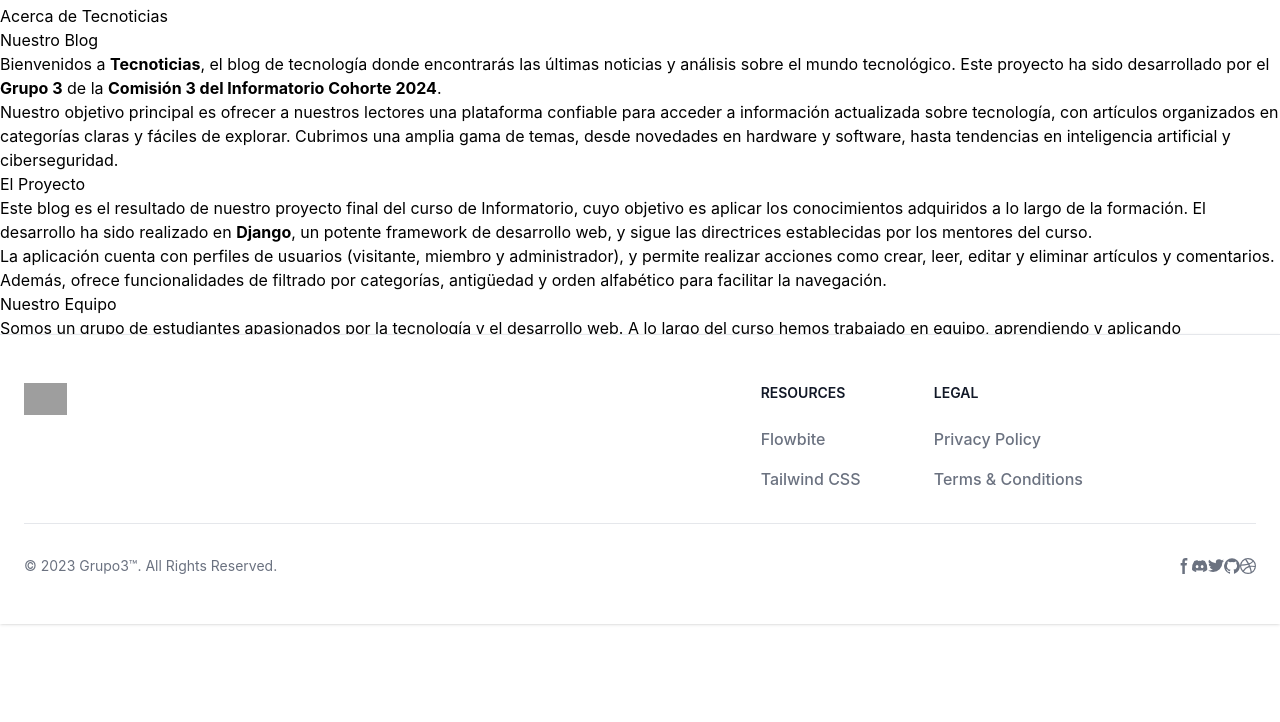
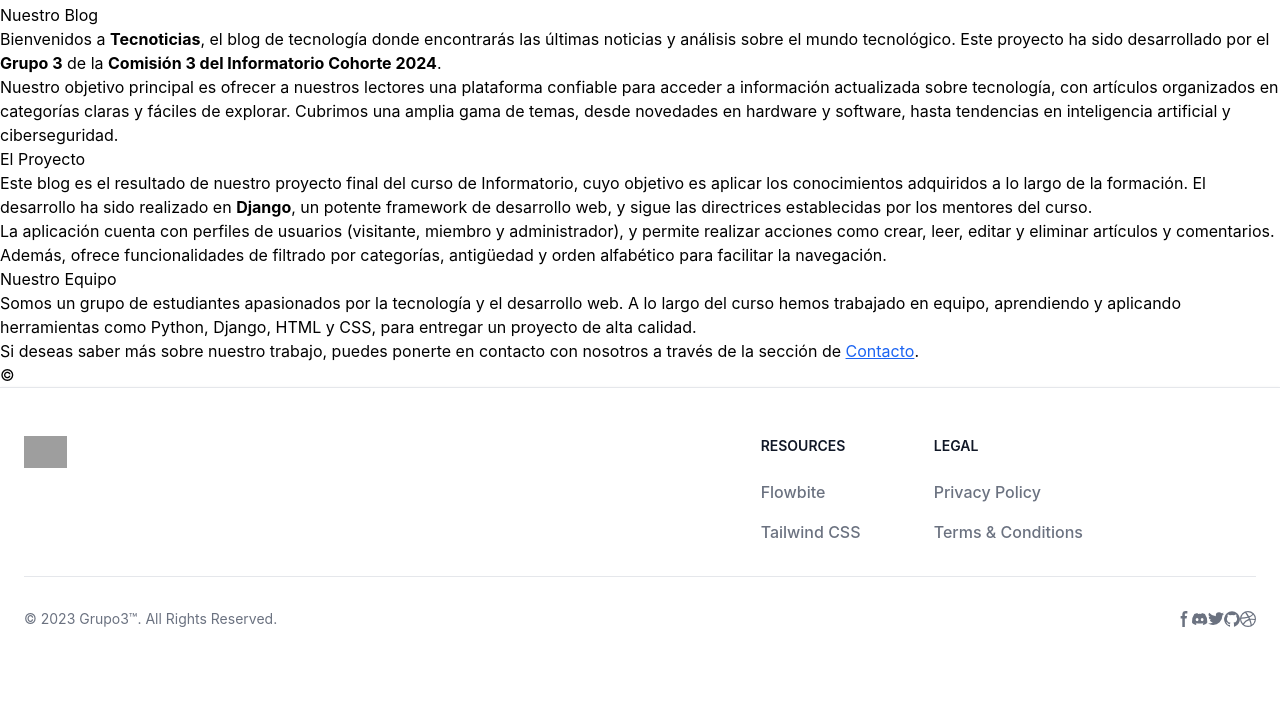
Before and after one commit to M0narc/django_news_app, a Django app: page /aboutus/ in a window 1280 px wide. Shown: the part 176-898 px from the top of the page. After the commit the page ends 803 px from the top, so only its background shows below. Run offline with Django 5.2, Linux system fonts and the light colour scheme; some libraries are stand-ins or nearby versions; grey boxes are pictures that could not be loaded.

Commit message:
arreglado navbar y footer

```diff
--- a/src/templates/base.html
+++ b/src/templates/base.html
@@ -16,7 +16,7 @@
     </header>
 
     <!-- Content Area -->
-    <div class="content" style="margin-bottom: 310px;">
+    <div class="content" style="margin-top: 155px;">
         {% block content %}
         <!-- Aquí va el contenido específico de cada página -->
         {% endblock %}
--- a/src/templates/footer/footer.html
+++ b/src/templates/footer/footer.html
@@ -1,6 +1,6 @@
 {% load static %}
 {% comment %} <footer class="relative left-0 w-full bg-white dark:bg-gray-900"> {% endcomment %}
-<footer class="fixed bottom-0 left-0 z-20 w-full p-4 bg-white border-t border-gray-200 shadow md:flex md:items-center md:justify-between md:p-6 dark:bg-gray-900 dark:border-gray-600">
+<footer class=" bottom-0 left-0 z-20 w-full p-4 bg-white border-t border-gray-200 shadow md:flex md:items-center md:justify-between md:p-6 dark:bg-gray-900 dark:border-gray-600">
     <div class="mx-auto w-full max-w-screen-xl p-0 py-6 lg:py-8">
         <div class="md:flex md:justify-between">
           <div class="mb-6 md:mb-0">
--- a/src/templates/navbar/navbar.html
+++ b/src/templates/navbar/navbar.html
@@ -1,6 +1,6 @@
 {% load static %}
-<nav class="bg-white border-gray-200 dark:bg-gray-900">
-    <div class="max-w-screen-xl relative flex-wrap items-center justify-between mx-auto p-4">
+<nav class="bg-white dark:bg-gray-900 fixed w-full z-20 top-0 start-0 border-b border-gray-200 dark:border-gray-600">
+    <div class="max-w-screen-xl flex flex-wrap items-center justify-between mx-auto p-4">
     <a href="/" class="flex items-center space-x-3 rtl:space-x-reverse">
       <img src="{% static 'images/logocontexto.png' %}" class="h-20 w-auto align-middle" alt="Tecnoticias Logo" />
     </a>
@@ -48,9 +48,6 @@
         </div>
 
         <ul class="flex flex-col p-4 md:p-0 mt-4 font-medium border border-gray-100 rounded-lg bg-gray-50 md:space-x-8 rtl:space-x-reverse md:flex-row md:mt-0 md:border-0 md:bg-white dark:bg-gray-800 md:dark:bg-gray-900 dark:border-gray-700">
-          <li>
-            <a href="/" class="block py-2 px-4 text-lg text-white bg-blue-700 rounded md:bg-transparent md:text-blue-700 md:p-0 md:dark:text-blue-500" aria-current="page">Home</a>
-          </li>
           <div class="hidden w-full md:block md:w-auto" id="navbar-dropdown">
             <ul class="flex flex-col font-medium p-4 md:p-0 mt-4 border border-gray-100 rounded-lg bg-gray-50 md:space-x-8 rtl:space-x-reverse md:flex-row md:mt-0 md:border-0 md:bg-white dark:bg-gray-800 md:dark:bg-gray-900 dark:border-gray-700">
               <li>
```
